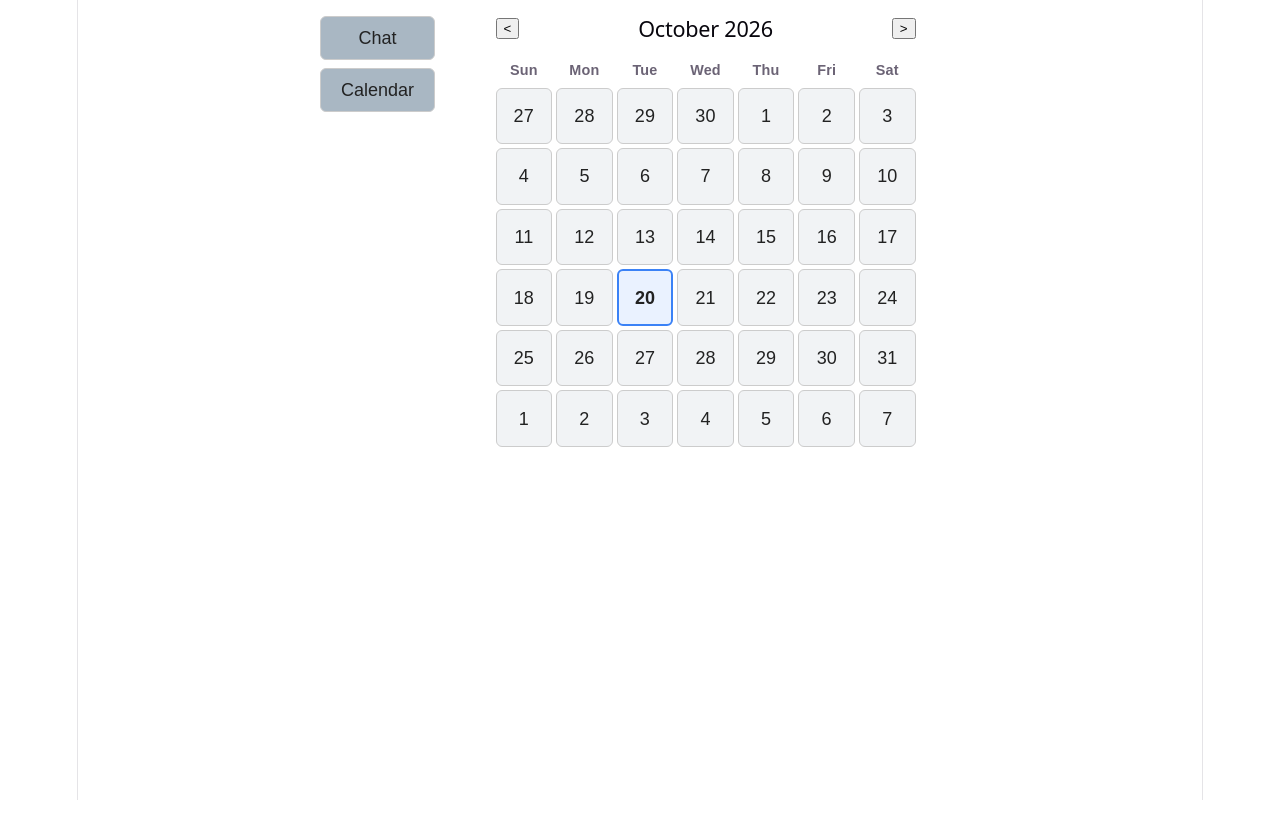
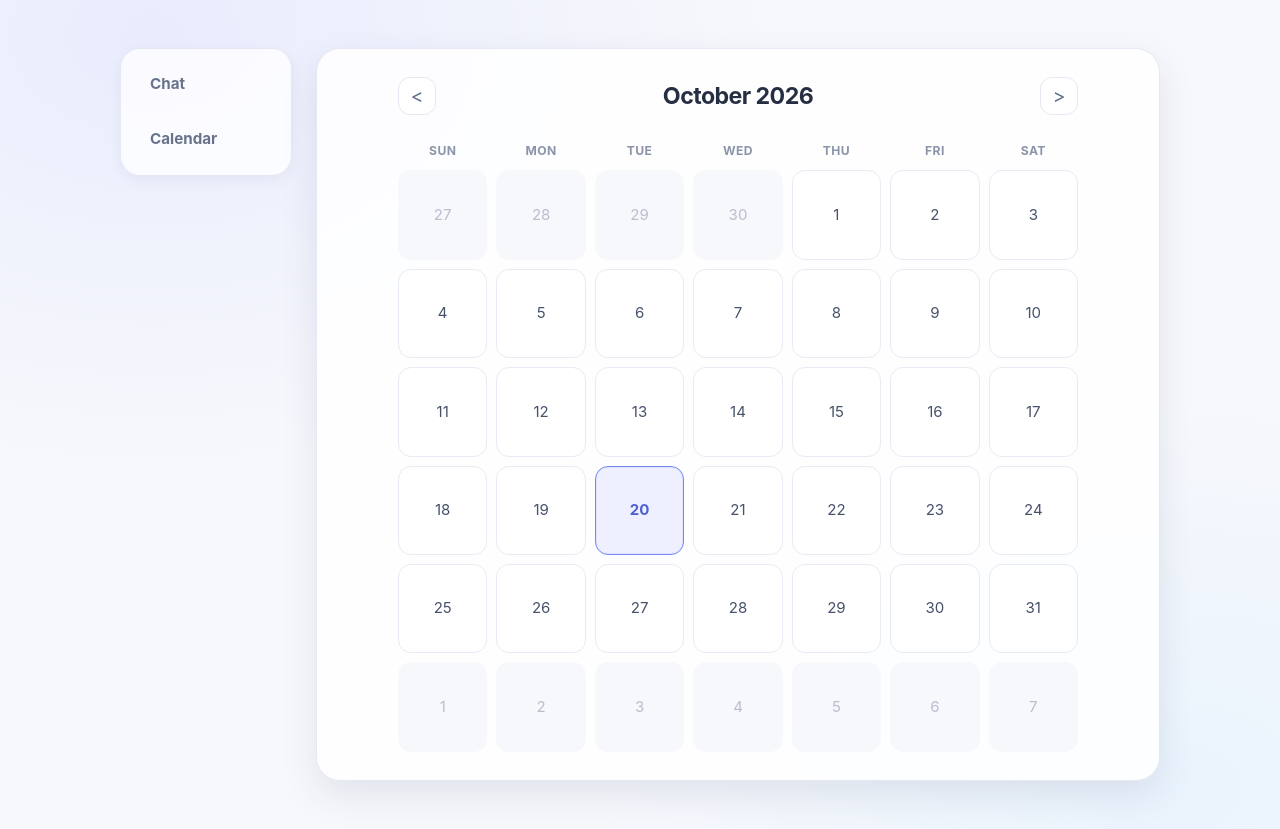
Before and after one commit to jcarmichael-art/screamingJoyouslyInDaClub, a React (Vite) app: page / in a window 1280 px wide. Before the commit the page ends 800 px from the top, so only its background shows below. Built offline with nearby package versions, Linux system fonts and the light colour scheme; no server answers.

Commit message:
added cleaner styling

```diff
--- a/src/components/calendar/calendar.module.css
+++ b/src/components/calendar/calendar.module.css
@@ -1,137 +1,95 @@
 .calendar {
-  max-width: 420px;
+  width: 100%;
+  max-width: 680px;
   margin: 0 auto;
-  font-family: sans-serif;
+  color: #293247;
+  font-family: var(--sans);
 }
 
 .calendarHeader {
   display: flex;
   align-items: center;
   justify-content: space-between;
-  margin-bottom: 12px;
+  gap: 12px;
+  margin-bottom: 22px;
 }
 
 .calendarHeader h2 {
   margin: 0;
-  font-size: 1.2rem;
+  font-size: clamp(1.15rem, 2.4vw, 1.45rem);
+  font-weight: 700;
+  text-align: center;
 }
 
-/* both rows use the same 7-column grid so they line up */
-.weekdayGrid,
-.daysGrid {
+.calendarHeader button {
   display: grid;
-  grid-template-columns: repeat(7, 1fr);
-  gap: 4px;
+  width: 38px;
+  height: 38px;
+  flex: 0 0 38px;
+  place-items: center;
+  border: 1px solid #e4e8f3;
+  border-radius: 12px;
+  background: #fff;
+  color: #626f8a;
+  font-size: 1.2rem;
+  cursor: pointer;
+  transition: background 160ms ease, border-color 160ms ease, transform 160ms ease;
+}
+
+.calendarHeader button:hover { background: #f0f2ff; border-color: #d8ddff; color: #5868d5; }
+.calendarHeader button:active { transform: scale(0.96); }
+
+.weekdayGrid, .daysGrid {
+  display: grid;
+  grid-template-columns: repeat(7, minmax(0, 1fr));
+  gap: clamp(4px, 1vw, 9px);
 }
 
 .weekday {
+  padding: 5px 0 10px;
+  color: #8b94a9;
+  font-size: 0.76rem;
+  font-weight: 700;
+  letter-spacing: 0.035em;
   text-align: center;
-  font-size: 0.8rem;
-  font-weight: bold;
-  padding: 4px 0;
+  text-transform: uppercase;
 }
 
-/* every direct child of the days grid is a day cell (works for div or button) */
-.daysGrid > * {
+.daysGrid > *, .daysGrid > div {
+  min-width: 0;
   aspect-ratio: 1;
   display: flex;
   align-items: center;
   justify-content: center;
-  border: 1px solid #ccc;
-  border-radius: 6px;
-  background: #f1f3f5;
-  color: #222;
+  border: 1px solid #e8ebf4;
+  border-radius: 13px;
+  background: rgba(255, 255, 255, 0.9);
+  color: #46516a;
   font: inherit;
+  font-size: 0.94rem;
+  transition: border-color 160ms ease, background 160ms ease, box-shadow 160ms ease, transform 160ms ease;
 }
 
-/* blank cells stay visible but clearly different from real days */
-.emptyCells {
-  border: 1px dashed #b8bec7;
-  background: #dde1e6;
+.daysGrid .otherMonth {
+  border-color: transparent;
+  background: rgba(244, 246, 251, 0.62);
+  color: #b7bece;
 }
 
 .daysGrid > .today {
-  border: 2px solid #3b82f6;
-  background: #eaf2ff;
-  font-weight: bold;
+  border: 1px solid #7887ef;
+  background: #eef0ff;
+  color: #4f60cf;
+  font-weight: 750;
+  box-shadow: inset 0 0 0 1px rgba(120, 135, 239, 0.12);
 }
 
-/* ready for when each day becomes a button */
-.daysGrid > button {
-  cursor: pointer;
-}
-
-.daysGrid > button:hover {
-  background: #e4e7eb;
-}
-
-/* day breakdown modal: one element, centered; the big shadow dims the page behind it */
-.container {
-  position: fixed;
-  top: 50%;
-  left: 50%;
-  transform: translate(-50%, -50%);
-  z-index: 1000;
-  box-sizing: border-box;
-  width: min(90vw, 420px);
-  max-height: 80vh;
-  overflow-y: auto;
-  padding: 24px;
-  border: 1px solid #ccc;
-  border-radius: 10px;
-  background: #f1f3f5;
-  color: #222;
-  font-family: sans-serif;
-  box-shadow: 0 0 0 100vmax rgba(0, 0, 0, 0.4);
-}
-
-.container h1 {
-  margin: 0 0 12px;
-  font-size: 1.4rem;
-  color: #222;
-}
-
-/* the X button in the top-right corner */
-.container > button:first-child {
-  position: absolute;
-  top: 8px;
-  right: 8px;
-  width: 32px;
-  height: 32px;
-  border: 1px solid #ccc;
-  border-radius: 6px;
-  background: #fff;
-  color: #222;
-  font: inherit;
-  cursor: pointer;
-}
-
-.container > button:first-child:hover {
-  background: #e4e7eb;
-}
-
-/* any other buttons in the modal (Save, etc.) */
-.container > button:not(:first-child) {
-  margin-top: 12px;
-  padding: 8px 20px;
-  border: 1px solid #ccc;
-  border-radius: 6px;
-  background: #fff;
-  color: #222;
-  font: inherit;
-  cursor: pointer;
-}
-
-.container > button:not(:first-child):disabled {
-  opacity: 0.6;
-  cursor: default;
-}
-
-/* the button inside each day cell fills the whole cell */
-.daysGrid > * > button {
-  flex: 1;
-  align-self: stretch;
-  border: none;
+.daysGrid > div:has(> button) { padding: 0; overflow: hidden; }
+.daysGrid > div > button {
+  width: 100%;
+  height: 100%;
+  min-width: 0;
+  border: 0;
   border-radius: inherit;
   background: transparent;
   color: inherit;
@@ -139,6 +97,141 @@
   cursor: pointer;
 }
 
-.daysGrid > * > button:hover {
-  background: rgba(0, 0, 0, 0.08);
+.daysGrid > div:has(> button):hover {
+  border-color: #cbd2ff;
+  background: #f4f5ff;
+  box-shadow: 0 4px 12px rgba(83, 101, 210, 0.08);
 }
+.daysGrid > div.today:hover { background: #e5e9ff; }
+.daysGrid > div > button:focus-visible { outline-offset: -4px; }
+
+/* Modal backdrop and frosted-glass task editor */
+.backdrop {
+  position: fixed;
+  inset: 0;
+  z-index: 999;
+  background: rgba(31, 40, 67, 0.24);
+  -webkit-backdrop-filter: blur(7px) saturate(115%);
+  backdrop-filter: blur(7px) saturate(115%);
+  animation: backdropIn 180ms ease-out both;
+}
+
+.container {
+  position: fixed;
+  top: 50%;
+  left: 50%;
+  z-index: 1000;
+  transform: translate(-50%, -50%);
+  box-sizing: border-box;
+  width: min(92vw, 500px);
+  max-height: min(84vh, 760px);
+  overflow-y: auto;
+  padding: 30px;
+  border: 1px solid rgba(255, 255, 255, 0.82);
+  border-radius: 24px;
+  background: rgba(255, 255, 255, 0.78);
+  color: #293247;
+  font-family: var(--sans);
+  box-shadow: 0 28px 90px rgba(27, 38, 76, 0.25), inset 0 1px 0 rgba(255, 255, 255, 0.9);
+  -webkit-backdrop-filter: blur(28px) saturate(150%);
+  backdrop-filter: blur(28px) saturate(150%);
+  animation: modalIn 200ms cubic-bezier(.2,.8,.2,1) both;
+}
+
+.container h1 {
+  margin: 0 42px 22px 0;
+  color: #293247;
+  font-size: 1.45rem;
+  line-height: 1.25;
+  font-weight: 750;
+  overflow-wrap: anywhere;
+}
+
+.container > button:first-child {
+  position: absolute;
+  top: 16px;
+  right: 16px;
+  display: grid;
+  place-items: center;
+  width: 36px;
+  height: 36px;
+  border: 1px solid rgba(218, 224, 239, 0.95);
+  border-radius: 12px;
+  background: rgba(255, 255, 255, 0.72);
+  color: #68738b;
+  font: inherit;
+  cursor: pointer;
+  transition: background 150ms ease, color 150ms ease;
+}
+.container > button:first-child:hover { background: #eef0ff; color: #4f60cf; }
+
+.container input, .container select {
+  min-width: 0;
+  width: 100%;
+  margin: 0 0 12px;
+  padding: 11px 13px;
+  border: 1px solid #dfe4f0;
+  border-radius: 12px;
+  background: rgba(255, 255, 255, 0.82);
+  color: #293247;
+  font: inherit;
+  outline: none;
+  transition: border-color 150ms ease, box-shadow 150ms ease;
+}
+.container input:focus, .container select:focus { border-color: #8794f1; box-shadow: 0 0 0 3px rgba(102, 120, 232, 0.13); }
+.container > div:nth-of-type(2) { display: grid; grid-template-columns: minmax(0, 1fr) 86px; gap: 10px; }
+.container > div:nth-of-type(2) input, .container > div:nth-of-type(2) select { margin-bottom: 18px; }
+
+.container > div:nth-of-type(3) {
+  display: grid;
+  gap: 8px;
+  margin: 0 0 18px;
+}
+.container > div:nth-of-type(3) a { display: block; }
+.container > div:nth-of-type(3) a button {
+  width: 100%;
+  padding: 11px 13px;
+  border: 1px solid #e2e6f1;
+  border-radius: 12px;
+  background: rgba(255, 255, 255, 0.68);
+  color: #3b4660;
+  font: inherit;
+  text-align: left;
+  overflow-wrap: anywhere;
+  cursor: pointer;
+  transition: background 150ms ease, border-color 150ms ease;
+}
+.container > div:nth-of-type(3) a button:hover { background: #f1f3ff; border-color: #cfd5ff; }
+.container > div:nth-of-type(3) p { margin: -3px 0 5px; color: #7d879d; font-size: 0.82rem; }
+
+.container > button:not(:first-child) {
+  margin: 6px 6px 0 0;
+  padding: 10px 14px;
+  border: 1px solid #dfe4f0;
+  border-radius: 12px;
+  background: rgba(255, 255, 255, 0.82);
+  color: #4d5b7b;
+  font: inherit;
+  font-size: 0.88rem;
+  font-weight: 650;
+  cursor: pointer;
+  transition: background 150ms ease, border-color 150ms ease, transform 150ms ease;
+}
+.container > button:not(:first-child):hover:not(:disabled) { background: #f0f2ff; border-color: #cbd2ff; }
+.container > button:not(:first-child):active:not(:disabled) { transform: scale(0.98); }
+.container > button:not(:first-child):disabled { opacity: 0.48; cursor: not-allowed; }
+.container > p { margin: 12px 0 0; color: #4f60cf; font-size: 0.9rem; overflow-wrap: anywhere; }
+
+@keyframes backdropIn { from { opacity: 0; } to { opacity: 1; } }
+@keyframes modalIn { from { opacity: 0; transform: translate(-50%, calc(-50% + 8px)) scale(0.985); } to { opacity: 1; transform: translate(-50%, -50%) scale(1); } }
+
+@media (max-width: 480px) {
+  .container { padding: 24px 18px; border-radius: 20px; }
+  .container > button:not(:first-child) { width: 100%; margin: 7px 0 0; }
+  .weekday { font-size: 0.66rem; }
+  .daysGrid > *, .daysGrid > div { border-radius: 9px; font-size: 0.86rem; }
+}
+
+@media (prefers-reduced-motion: reduce) {
+  .backdrop, .container { animation: none; }
+}
--- a/src/components/heroPane/heroPane.module.css
+++ b/src/components/heroPane/heroPane.module.css
@@ -1,20 +1,41 @@
 .container {
   display: flex;
   align-items: flex-start;
-  gap: 16px;
-  max-width: 640px;
+  gap: 24px;
+  width: min(100% - 48px, 1040px);
   margin: 0 auto;
-  padding: 16px;
-  font-family: sans-serif;
+  padding: 48px 0;
+  font-family: var(--sans);
 }
 
-/* wrapper around the nav buttons (the left column) */
 .NavButtons {
-  flex: 0 0 auto;
+  flex: 0 0 172px;
+  padding: 12px;
+  border: 1px solid rgba(226, 231, 242, 0.9);
+  border-radius: 20px;
+  background: rgba(255, 255, 255, 0.78);
+  box-shadow: var(--shadow-sm);
 }
 
-/* wrapper around whichever screen is showing (takes the remaining space) */
 .HeroPane {
-  flex: 1;
-  min-height: 300px;
+  flex: 1 1 auto;
+  min-width: 0;
+  min-height: 420px;
+  padding: 28px;
+  border: 1px solid rgba(226, 231, 242, 0.9);
+  border-radius: 24px;
+  background: rgba(255, 255, 255, 0.86);
+  box-shadow: var(--shadow-md);
 }
+
+@media (max-width: 700px) {
+  .container {
+    width: min(100% - 28px, 560px);
+    flex-direction: column;
+    gap: 16px;
+    padding: 20px 0;
+  }
+
+  .NavButtons { flex: auto; width: 100%; padding: 8px; }
+  .HeroPane { width: 100%; min-height: 0; padding: 18px 14px; border-radius: 20px; }
+}
--- a/src/components/navButton/navButtons.module.css
+++ b/src/components/navButton/navButtons.module.css
@@ -1,32 +1,35 @@
-:root {
-  --backGroundColor: rgb(169, 183, 195);
-   --backGroundHighlight: rgb(189, 203, 215);
-}
-
-
-
 .buttons {
   display: flex;
   flex-direction: column;
   gap: 8px;
 }
 
-.buttons a {
-  display: block;
-}
+.buttons a { display: block; text-decoration: none; }
 
 .buttons button {
   width: 100%;
-  padding: 8px 20px;
-  border: 1px solid #ccc;
-  border-radius: 6px;
-  background: var(--backGroundColor);
-  color: #222;
+  padding: 11px 16px;
+  border: 1px solid transparent;
+  border-radius: 12px;
+  background: transparent;
+  color: #68738b;
   font: inherit;
+  font-size: 0.95rem;
+  font-weight: 650;
   text-transform: capitalize;
+  text-align: left;
   cursor: pointer;
+  transition: background 160ms ease, color 160ms ease, transform 160ms ease, box-shadow 160ms ease;
 }
 
 .buttons button:hover {
-  background: var(--backGroundHighlight);
+  background: #f2f4ff;
+  color: #4e5fc9;
 }
+
+.buttons button:active { transform: scale(0.985); }
+
+@media (max-width: 700px) {
+  .buttons { flex-direction: row; }
+  .buttons button { text-align: center; }
+}
--- a/src/index.css
+++ b/src/index.css
@@ -1,111 +1,62 @@
 :root {
-  --text: #6b6375;
-  --text-h: #08060d;
-  --bg: #fff;
-  --border: #e5e4e7;
-  --code-bg: #f4f3ec;
-  --accent: #aa3bff;
-  --accent-bg: rgba(170, 59, 255, 0.1);
-  --accent-border: rgba(170, 59, 255, 0.5);
-  --social-bg: rgba(244, 243, 236, 0.5);
-  --shadow:
-    rgba(0, 0, 0, 0.1) 0 10px 15px -3px, rgba(0, 0, 0, 0.05) 0 4px 6px -2px;
-
-  --sans: system-ui, 'Segoe UI', Roboto, sans-serif;
-  --heading: system-ui, 'Segoe UI', Roboto, sans-serif;
-  --mono: ui-monospace, Consolas, monospace;
-
-  font: 18px/145% var(--sans);
-  letter-spacing: 0.18px;
-  color-scheme: light dark;
-  color: var(--text);
-  background: var(--bg);
+  font-family: Inter, ui-sans-serif, system-ui, -apple-system, BlinkMacSystemFont, "Segoe UI", sans-serif;
+  color: #293247;
+  background: #f5f7fc;
   font-synthesis: none;
   text-rendering: optimizeLegibility;
   -webkit-font-smoothing: antialiased;
   -moz-osx-font-smoothing: grayscale;
 
-  @media (max-width: 1024px) {
-    font-size: 16px;
-  }
+  --text: #293247;
+  --text-muted: #778198;
+  --surface: #ffffff;
+  --surface-soft: #f5f7fc;
+  --border: #e4e9f2;
+  --accent: #6678e8;
+  --accent-hover: #5365d2;
+  --accent-soft: #eef0ff;
+  --shadow-sm: 0 4px 14px rgba(38, 52, 91, 0.06);
+  --shadow-md: 0 14px 36px rgba(38, 52, 91, 0.10);
+  --sans: Inter, ui-sans-serif, system-ui, -apple-system, BlinkMacSystemFont, "Segoe UI", sans-serif;
+
+  color-scheme: light;
+  font-size: 16px;
+  line-height: 1.5;
 }
 
-@media (prefers-color-scheme: dark) {
-  :root {
-    --text: #9ca3af;
-    --text-h: #f3f4f6;
-    --bg: #16171d;
-    --border: #2e303a;
-    --code-bg: #1f2028;
-    --accent: #c084fc;
-    --accent-bg: rgba(192, 132, 252, 0.15);
-    --accent-border: rgba(192, 132, 252, 0.5);
-    --social-bg: rgba(47, 48, 58, 0.5);
-    --shadow:
-      rgba(0, 0, 0, 0.4) 0 10px 15px -3px, rgba(0, 0, 0, 0.25) 0 4px 6px -2px;
-  }
-
-  #social .button-icon {
-    filter: invert(1) brightness(2);
-  }
-}
+* { box-sizing: border-box; }
 
 body {
   margin: 0;
+  min-width: 320px;
+  min-height: 100vh;
+  background:
+    radial-gradient(ellipse at 12% 4%, rgba(203, 211, 255, 0.32), transparent 38rem),
+    radial-gradient(ellipse at 92% 95%, rgba(210, 235, 255, 0.36), transparent 36rem),
+    #f7f8fc;
+}
+
+button, input, select, textarea { font: inherit; }
+button { -webkit-tap-highlight-color: transparent; }
+button:focus-visible, input:focus-visible, select:focus-visible, textarea:focus-visible {
+  outline: 3px solid rgba(102, 120, 232, 0.32);
+  outline-offset: 2px;
 }
 
 #root {
-  width: 1126px;
-  max-width: 100%;
+  width: 100%;
+  min-height: 100svh;
   margin: 0 auto;
-  text-align: center;
-  border-inline: 1px solid var(--border);
-  min-height: 100svh;
-  display: flex;
-  flex-direction: column;
-  box-sizing: border-box;
 }
 
-h1,
-h2 {
-  font-family: var(--heading);
-  font-weight: 500;
-  color: var(--text-h);
+h1, h2, h3 { color: #252e43; letter-spacing: -0.025em; }
+h1, h2, p { margin-top: 0; }
+h2 { font-size: 1.25rem; line-height: 1.3; font-weight: 650; }
+
+@media (max-width: 640px) {
+  :root { font-size: 15px; }
 }
 
-h1 {
-  font-size: 56px;
-  letter-spacing: -1.68px;
-  margin: 32px 0;
-  @media (max-width: 1024px) {
-    font-size: 36px;
-    margin: 20px 0;
-  }
+@media (prefers-reduced-motion: reduce) {
+  *, *::before, *::after { scroll-behavior: auto !important; transition-duration: 0.01ms !important; animation-duration: 0.01ms !important; }
 }
-h2 {
-  font-size: 24px;
-  line-height: 118%;
-  letter-spacing: -0.24px;
-  margin: 0 0 8px;
-  @media (max-width: 1024px) {
-    font-size: 20px;
-  }
-}
-p {
-  margin: 0;
-}
-
-code,
-.counter {
-  font-family: var(--mono);
-  display: inline-flex;
-  border-radius: 4px;
-  color: var(--text-h);
-}
-
-code {
-  font-size: 15px;
-  line-height: 135%;
-  padding: 4px 8px;
-  background: var(--code-bg);
-}
```
